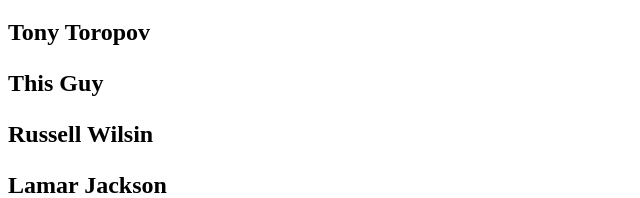
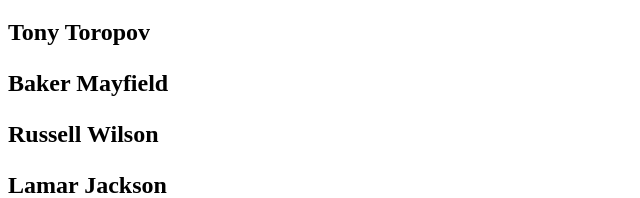
Before and after one commit to t0nyTheQA/MyProject, a plain HTML site: page index.html in a window 1280 px wide. Shown: the part 448-646 px from the top of the page, without its empty margins (0-640 px from the left). Drawn offline with Linux system fonts and the light colour scheme.

Commit message:
fixed spelling and changed a person name

```diff
--- a/index.html
+++ b/index.html
@@ -8,6 +8,6 @@
 <p> Tony Toropov<p>
 <p> Imac Toropov<p>
 <p> Tony Toropov<p>
-<p> This Guy<p>
-<p> Russell Wilsin <p>
+<p> Baker Mayfield<p>
+<p> Russell Wilson <p>
 <p> Lamar Jackson<p>
```
